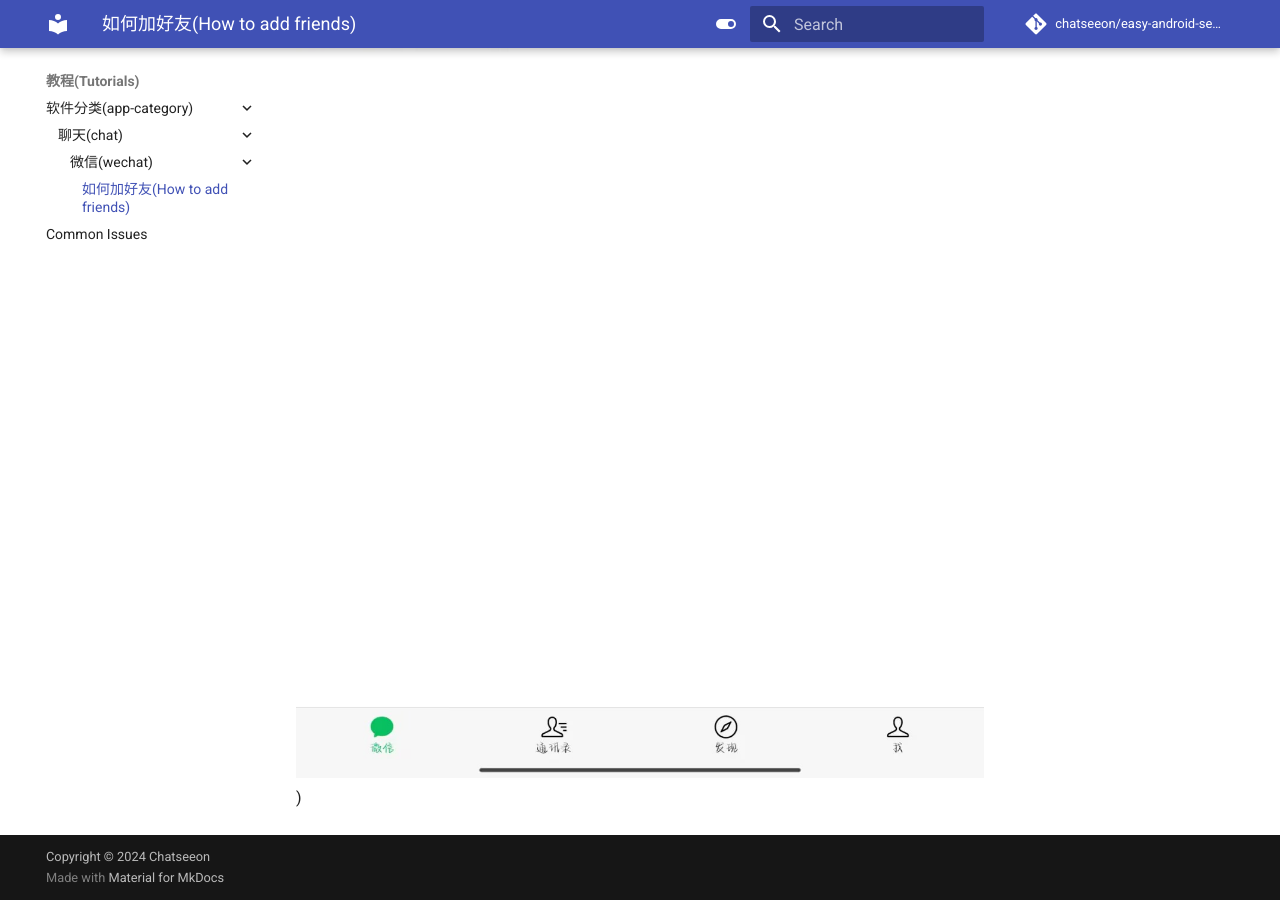
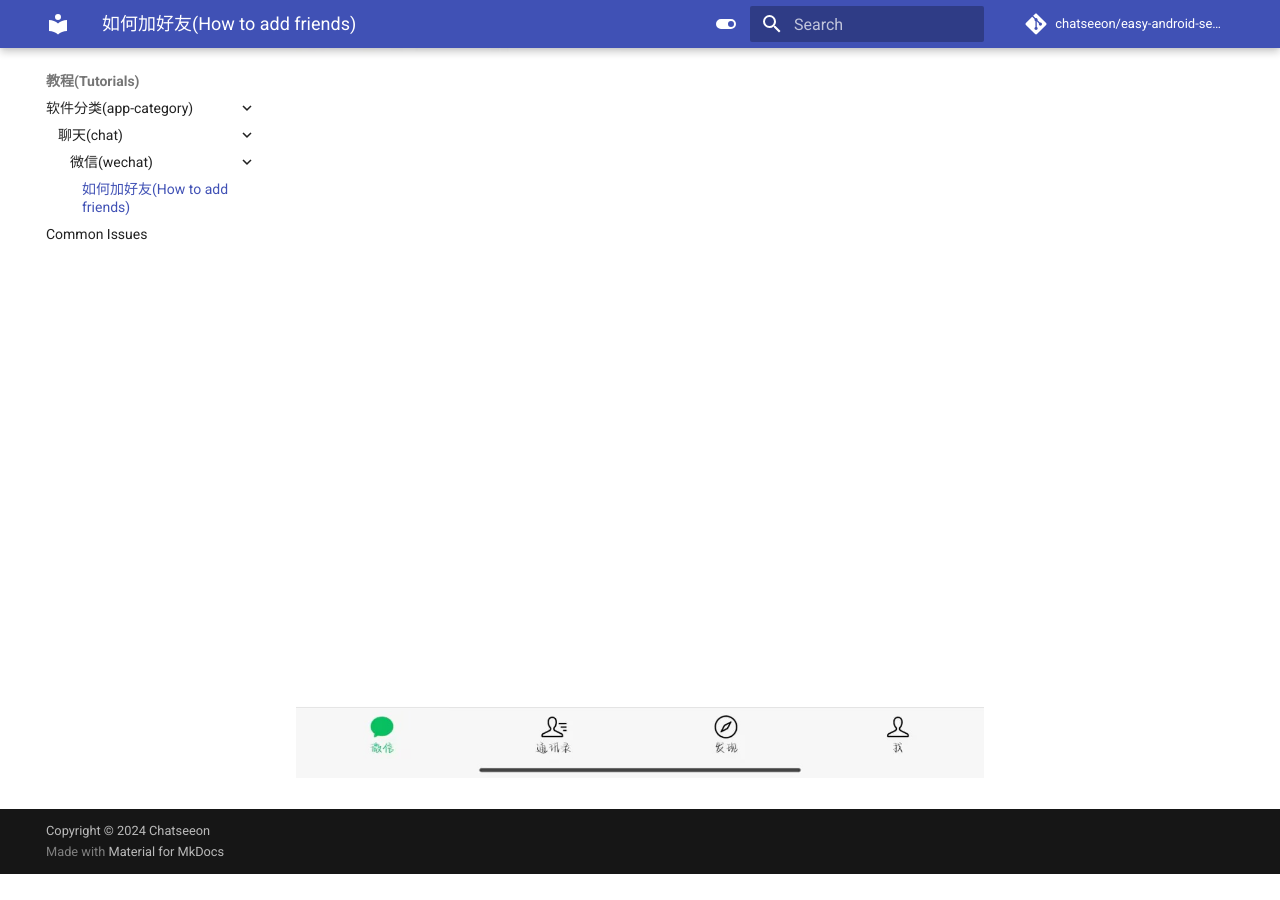
Before and after one commit to chatseeon/easy-android-seniors, an MkDocs documentation site: the page built from docs/tutorials/app-category/Instant-messaging/wechat/add-friends.md, in a window 1280 px wide and 900 px high, scrolled down 622 px. Built offline with MkDocs 1.6.1 and Material for MkDocs 9.7.7, drawn with Linux system fonts in a browser that asks for light colours; comment, search, counter and statistics services are not loaded; after the commit the page ends 1496 px from its top, so only the background shows below that.

Commit message:
Update add-friends.md
图片测试3

```diff
--- a/docs/tutorials/app-category/Instant-messaging/wechat/add-friends.md
+++ b/docs/tutorials/app-category/Instant-messaging/wechat/add-friends.md
@@ -1,4 +1,5 @@
 # App 1 Tutorial
 
 Guide to using App 1 in Category 1.
-![这是图片](https://github.com/chatseeon/easy-android-seniors/blob/main/docs/Image/Instant-messaging/wechat/add-friends/1-1.jpg?raw=true))
+![这是图片](/docs/Image/Instant-messaging/wechat/add-friends/1-1.jpg)
+![这是图片](https://github.com/chatseeon/easy-android-seniors/blob/main/docs/Image/Instant-messaging/wechat/add-friends/1-1.jpg?raw=true)
```
